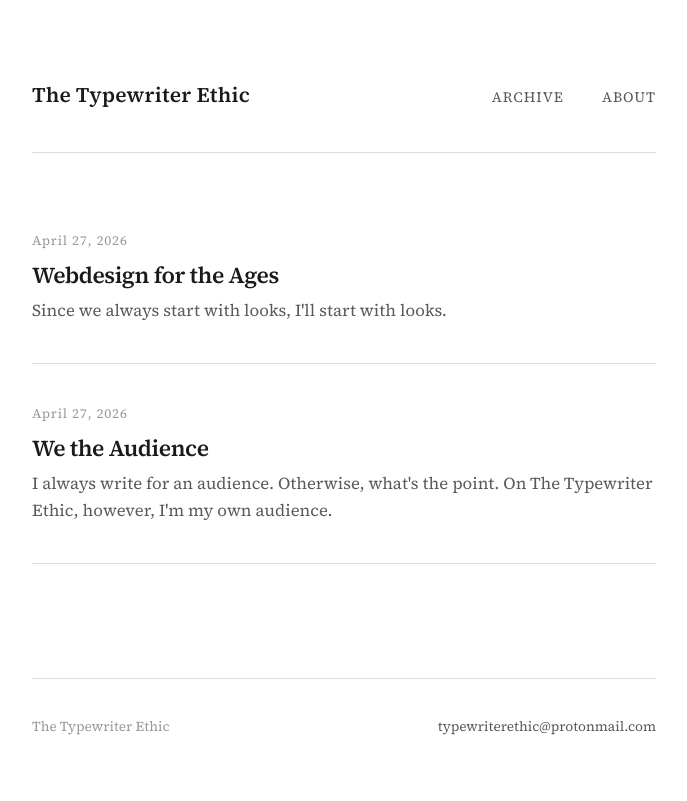
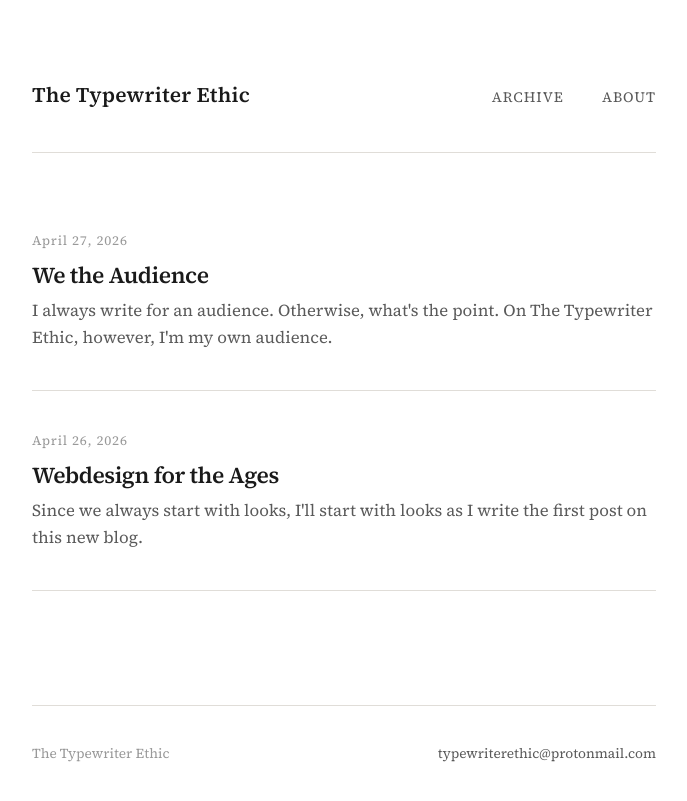
Before and after one commit to typewriterethic/typewriterethic.github.io, a Jekyll site: the page built from index.html, in a window 1280 px wide. Shown: the top 801 px of the page, without its empty margins (296-983 px from the left). Built offline with Jekyll 4.4.1, drawn with Linux system fonts in a browser that asks for light colours; the list of posts is cut into pages by our own code.

Commit message:
Update and rename 2026-04-27-webdesign-for-the-ages.md to 2026-04-26-webdesign-for-the-ages.md

```diff
--- a/_posts/2026-04-27-webdesign-for-the-ages.md
+++ b/_posts/2026-04-26-webdesign-for-the-ages.md
@@ -1,8 +1,8 @@
 ---
 layout: post
 title: "Webdesign for the Ages"
-date: 2026-04-27
-excerpt: "Since we always start with looks, I'll start with looks."
+date: 2026-04-26
+excerpt: "Since we always start with looks, I'll start with looks as I write the first post on this new blog."
 og_image: "/assets/og/default.png"
 ---
 
```
